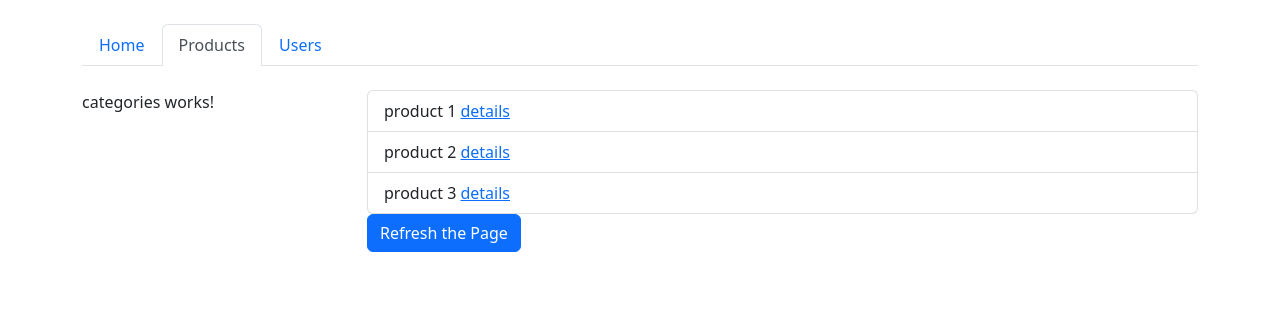
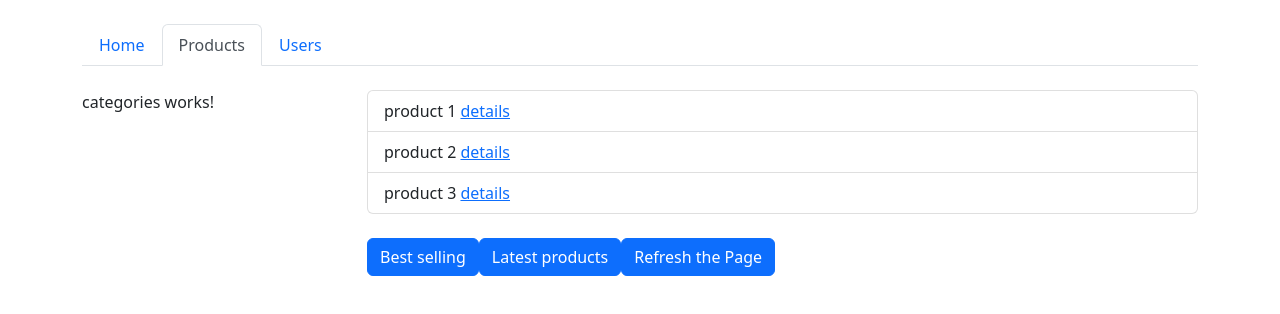
Before and after one commit to fatihdelice/angular-routing-app, an Angular app: page /products in a window 1280 px wide. Shown: the top 314 px of the page. Built offline with nearby package versions, Linux system fonts and the light colour scheme.

Commit message:
Query Params added

```diff
--- a/src/app/app.module.ts
+++ b/src/app/app.module.ts
@@ -20,6 +20,9 @@ const appRoutes: Routes=[
   {path: '**', component: NotfoundComponent},
 ];
 
+// localhost:4200/products?page=2&order=newest
+// query params
+
 @NgModule({
   declarations: [
     AppComponent,
--- a/src/app/products/products.component.html
+++ b/src/app/products/products.component.html
@@ -4,6 +4,8 @@
         <a [routerLink]="['/products',p.id]">details</a>
     </li>
 </ul>
-<p>
-    <button (click)="loadProducts()" class="btn btn-primary">Refresh the Page</button>
+<p class="mt-4">
+    <a routerLink="/products" [queryParams]="{page:1, order: 'bestSelling'}" class="btn btn-primary">Best selling</a>
+    <a routerLink="/products" [queryParams]="{page:1, order: 'newest'}" class="btn btn-primary ml-2">Latest products</a>
+    <button (click)="loadProducts()" class="btn btn-primary ml-2">Refresh the Page</button>
 </p>
--- a/src/app/products/products.component.ts
+++ b/src/app/products/products.component.ts
@@ -1,21 +1,42 @@
-import { Component } from '@angular/core';
+import { Component, OnInit } from '@angular/core';
 import { Router, ActivatedRoute } from '@angular/router';
 import { products } from '../products';
+
 
 @Component({
   selector: 'app-products',
   templateUrl: './products.component.html',
   styleUrls: ['./products.component.css']
 })
-export class ProductsComponent {
-  products =products;
+export class ProductsComponent implements OnInit {
+  products = products;
 
   constructor(
     private router: Router,
     private route: ActivatedRoute
-    ) { }
+  ) { }
+
+  ngOnInit() {
+    // route params
+    // this.route.paramMap.subscribe(params => {
+    //   let id = params.get('id');
+    // });
+    // let id = this.route.snapshot.paramMap.get('id');
+
+    //query params
+    this.route.queryParamMap.subscribe(params => {
+      console.log(params);
+    });
+
+    let page = this.route.snapshot.queryParamMap.get('page');
+    console.log(page);
+  }
 
   loadProducts() {
-    this.router.navigate(['/products'], {relativeTo: this.route});
+    this.router.navigate(['/products'], {
+      queryParams: {
+        page: 1,
+      }
+    });
   }
 }
```
